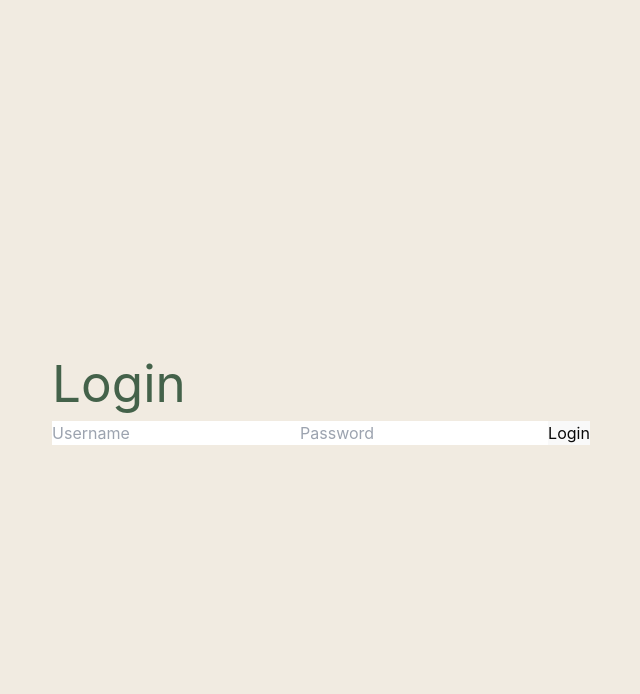
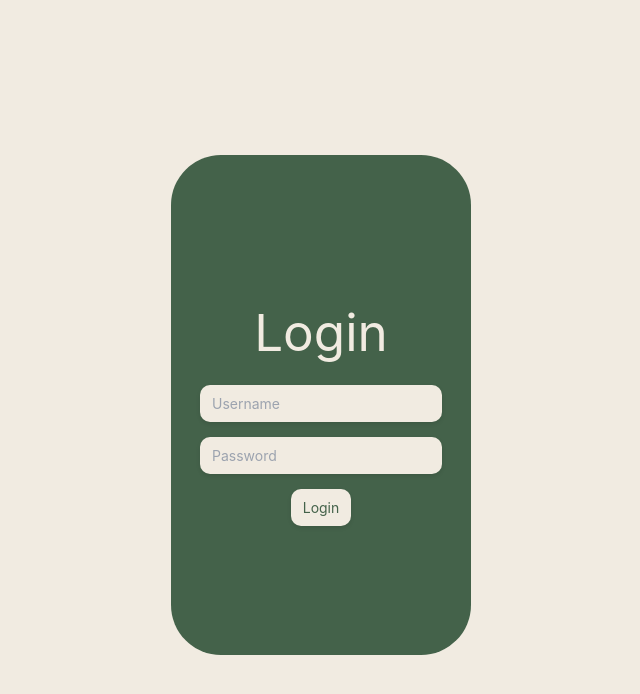
Before and after one commit to NoNathan17/nutri, a React (Vite) app in the folder frontend/: page /login in a window 1280 px wide. Shown: the top 694 px of the page, without its empty margins (319-959 px from the left). Built offline with nearby package versions, Linux system fonts and the light colour scheme.

Commit message:
register css

```diff
--- a/frontend/src/components/Form.tsx
+++ b/frontend/src/components/Form.tsx
@@ -41,7 +41,7 @@ const Form: React.FC<FormProps> = ({ route, method }) => {
 
   return (
     <form onSubmit={handleSubmit} className="form-container">
-      <h1>{name}</h1>
+      <h1 className="form-name">{name}</h1>
       <input
         className="form-input"
         type="text"
--- a/frontend/src/index.css
+++ b/frontend/src/index.css
@@ -258,3 +258,52 @@ p {
     @apply bg-background text-foreground;
   }
 }
+
+.form-container {
+  display: flex;
+  flex-direction: column;
+  align-items: center;
+  justify-content: center;
+  text-align: center;
+  padding: 20px;
+  min-width: 300px;
+  min-height: 500px;
+  margin: auto;
+  margin-top: 10px;
+  background-color: #44624a;
+  border-radius: 50px;
+  gap: 15px;
+}
+.form-name{
+  font-size: 3.2em;
+  line-height: 1.1;
+  color: #f1ebe1;
+  margin-top: 20px;
+}
+.form-button{
+  background-color: #f1ebe1;
+  border: none;
+  border-radius: 10px;
+  padding: 8px 12px;
+  color: #44624a;
+  font-size: 14px;
+  font-family: "Inter", sans-serif;
+  cursor: pointer;
+  box-shadow: 0 2px 4px rgba(0, 0, 0, 0.1);
+  transition: background-color 0.2s ease;
+}
+.form-button:hover {
+  background-color: #b4c9b1;
+}
+.form-input{
+  background-color: #f1ebe1;
+  border: none;
+  border-radius: 10px;
+  padding: 8px 12px;
+  color: #44624a;
+  font-size: 14px;
+  font-family: "Inter", sans-serif;
+  cursor: pointer;
+  box-shadow: 0 2px 4px rgba(0, 0, 0, 0.1);
+  transition: background-color 0.2s ease;
+}
```
